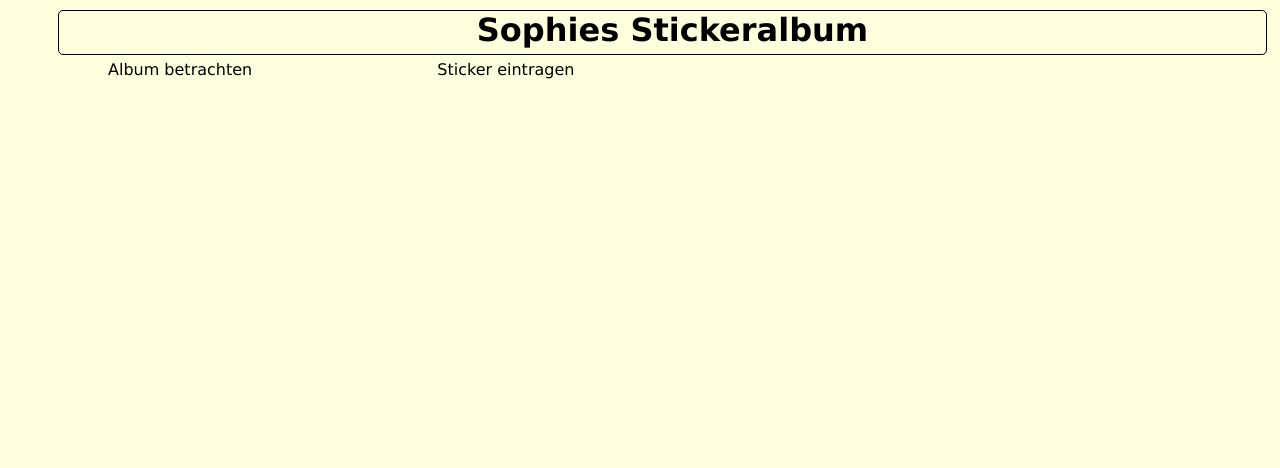
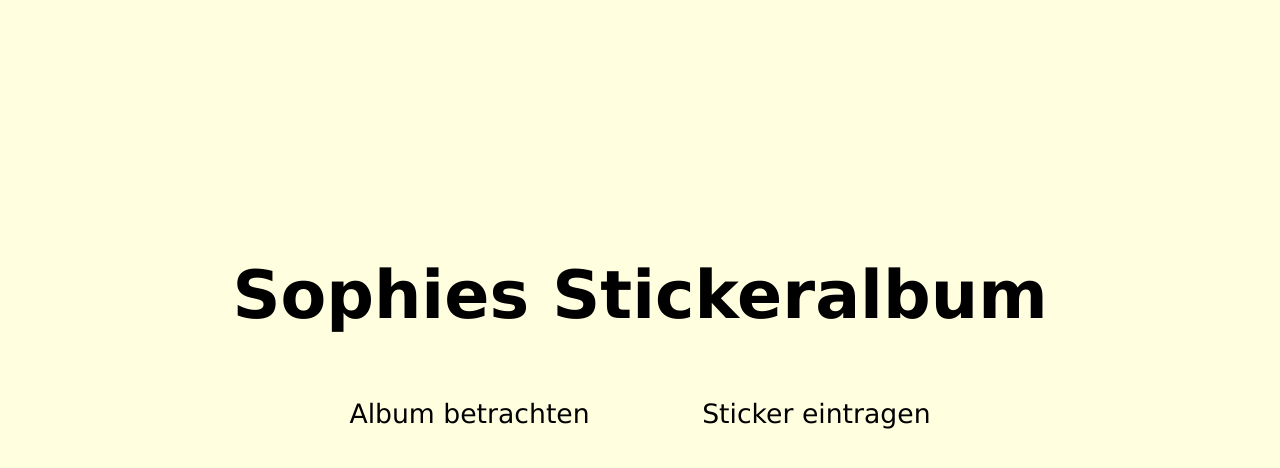
Before and after one commit to kohlrabi90/stickeralbum, a plain HTML site: page index.html in a window 1280 px wide. Drawn offline with Linux system fonts and the light colour scheme.

Commit message:
improved design of startpage

```diff
--- a/style/style.css
+++ b/style/style.css
@@ -2,22 +2,34 @@
 body {
   background-color: lightyellow;
   font-family: Verdana;
+  margin: 0px;
+  padding: 0px;
 }
 
 #title {
-  position: relative;
-  border: 1px solid black;
-  border-radius: 5px;
-  padding: 0px 30px 5px 50px;
-  margin: 10px 5px 5px 50px;
+  margin-top: 20%;
+  font-size: 50pt;
   text-align: center;
+  width: 100%;
+}
+
+#menu {
+  text-align: center;
+  margin-top: 5%;
+  font-size: 20pt;
+  width: 100%;
+
 }
 
 #menu a {
   text-decoration: none;
   color: black;
-  position: relative;
-  margin: 50px 50px 50px 50px;
-  padding: 100px 30px 50px 50px;
+  margin: 50px;
+  padding: 2px;
+}
+
+#menu a:hover {
+  border-top: 2px solid black;
+  border-bottom: 2px solid black;
 
 }
```
